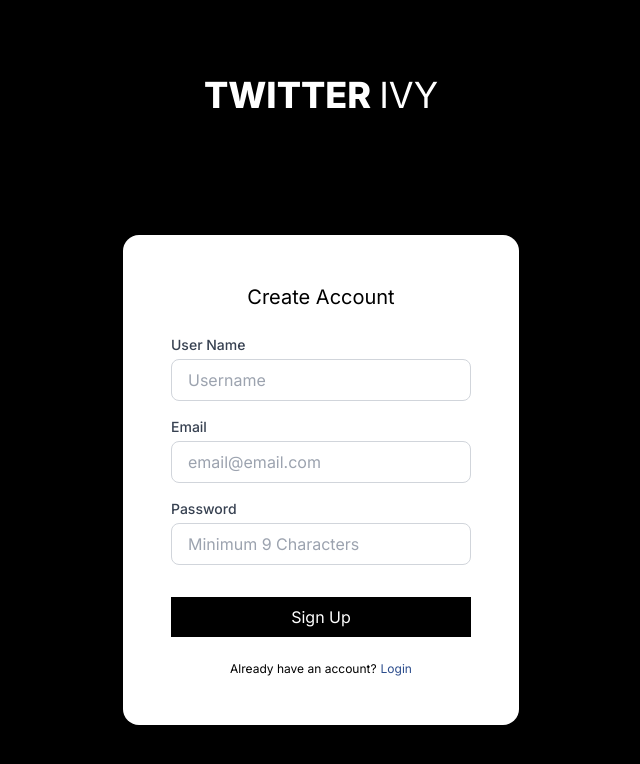
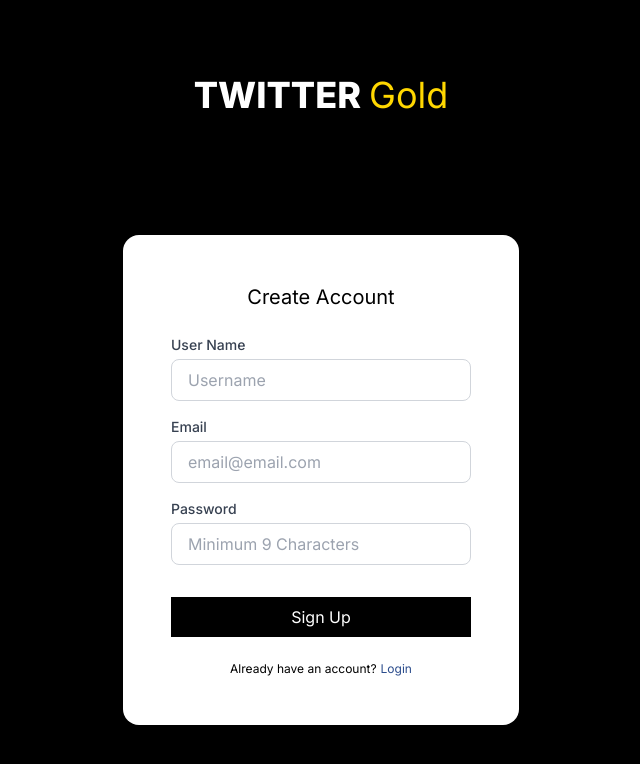
Before and after one commit to HarashnabinRoy/ivy, a Next.js app: page / in a window 1280 px wide. Shown: the top 764 px of the page, without its empty margins (319-959 px from the left). Built offline with nearby package versions, Linux system fonts and the light colour scheme.

Commit message:
Changed Name

```diff
--- a/src/app/login/page.js
+++ b/src/app/login/page.js
@@ -61,7 +61,7 @@
 
   return (
     <div className="bg-[#000000] flex min-h-screen justify-center items-center flex-col gap-10">
-      <div className='jutify-center items-center flex mb-20 font-extrabold text-white text-4xl'>TWITTER<span className='font-normal ml-2'>IVY</span></div>
+      <div className='jutify-center items-center flex mb-20 font-extrabold text-white text-4xl'>TWITTER<span className='font-normal ml-2 text-[#FFD700]'>Gold</span></div>
 
       <div className="flex bg-white rounded-2xl p-12 flex-col">
 
--- a/src/app/page.js
+++ b/src/app/page.js
@@ -52,7 +52,7 @@
 
   return (
     <div className="bg-[#000000] flex min-h-screen justify-center items-center flex-col gap-10">
-      <div className='jutify-center items-center flex mb-20 font-extrabold text-white text-4xl'>TWITTER<span className='font-normal ml-2'>IVY</span></div>
+      <div className='jutify-center items-center flex mb-20 font-extrabold text-white text-4xl'>TWITTER<span className='font-normal ml-2 text-[#FFD700]'>Gold</span></div>
       <div className="flex bg-white rounded-2xl p-12 flex-col">
 
         <div className="flex justify-center mb-6 text-xl">Create Account</div>
--- a/src/components/navbar.js
+++ b/src/components/navbar.js
@@ -17,7 +17,7 @@
     <div className='flex flex-row justify-center gap-4 text-2xl'>
       <div className='flex flex-col gap-6'>
 
-        <div className='jutify-center items-center flex mb-20 font-extrabold'>TWITTER<span className='font-normal ml-2'>IVY</span></div>
+        <div className='jutify-center items-center flex mb-20 font-extrabold'>TWITTER<span className='font-normal ml-2 text-[#FFD700]'>Gold</span></div>
         <Link href="/home" className='hover:bg-[#16181C] rounded-2xl pl-4 py-2'><div>Home</div></Link>
         {/* <Link href="/explore" className='hover:bg-[#16181C] rounded-2xl pl-4 py-2'><div>Explore</div></Link> */}
         <Link href="/profile" className='hover:bg-[#16181C] rounded-2xl pl-4 py-2'><div>My Profile</div></Link>
```
Also changed, not shown: 1 other file (tests, documents, lock files or other folders).
